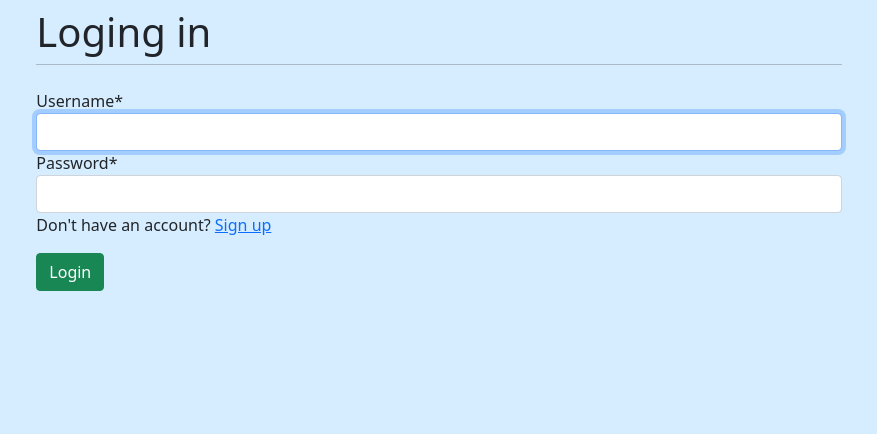
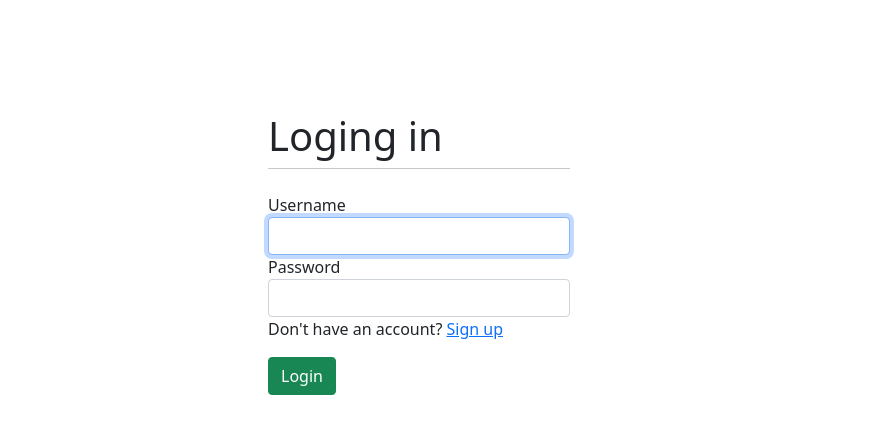
Before and after one commit to tomkeee/Financial_API_new_approach, a Django app: page /login/ in a window 1280 px wide. Shown: the top 434 px of the page, without its empty margins (221-1098 px from the left). Run offline with Django 3.2, Linux system fonts and the light colour scheme; some libraries are stand-ins or nearby versions.

Commit message:
profile login logout

```diff
--- a/instrument/forms.py
+++ b/instrument/forms.py
@@ -9,8 +9,8 @@ class TickerForm(forms.Form):
 class InstrumentForm(ModelForm):
     class Meta:
         model=Instrument
-        fields =['profile','name','price','quantity','region','stake']
-        exclude=['profile']
+        fields =['profiles','name','price','quantity','region','stake']
+        exclude=['profiles']
         widgets={
             'name':forms.TextInput(attrs={'class':'form-control mb-4'}),
             'price': forms.NumberInput(attrs={'class':'form-control mb-4'}),
--- a/instrument/models.py
+++ b/instrument/models.py
@@ -21,10 +21,10 @@ STAKE_CATEGORY=(
         ('Cs','Cash'),
 )
 
+
 User=get_user_model()
-
 class Instrument(models.Model):
-    profile=models.ForeignKey(User,on_delete=CASCADE,blank=True)
+    profiles=models.ForeignKey(User, on_delete=models.SET_NULL, null=True, blank=True)
     name=models.CharField(max_length=120)
     price=models.FloatField(default=0)
     quantity =models.PositiveIntegerField(default=0)
--- a/profiles/models.py
+++ b/profiles/models.py
@@ -7,5 +7,6 @@ class Profile(models.Model):
     created=models.DateTimeField(auto_now_add=True)
     updated= models.DateTimeField(auto_now=True)
 
+
     def __str__(self):
         return f"Profile of {self.user.username}"
--- a/profiles/signals.py
+++ b/profiles/signals.py
@@ -6,7 +6,8 @@ from django.dispatch import receiver
 @receiver(post_save,sender=User)
 def post_save_create_profile(sender,instance,created,**kwargs):
     print(sender)
+    print(instance)
     print(created)
-    print(instance)
+    print(kwargs)
     if created:
         Profile.objects.create(user=instance)
--- a/profiles/views.py
+++ b/profiles/views.py
@@ -10,7 +10,7 @@ User = get_user_model()
 
 def logout_view(request):
     logout(request)
-    return redirect('registraion/login')
+    return redirect('/login')
 
 def login_view(request):
     error_message=None
--- a/templates/registration/baseReg.html
+++ b/templates/registration/baseReg.html
@@ -2,37 +2,9 @@
 <html>
 <head>
     <style>
-        .sidenav{
-            height:100%;
-            width:250px;
-            position: fixed;
-            z-index: 1;
-            top:0;
-            left:0;
-            background-color: #86B7F5;
-            padding-top:20px;
-            overflow-x: hidden;
-        }
-        .sidenav a{
-            padding:6px 8px 6px 16px;
-            text-decoration: none;
-            color:black;
-            display: block;
-            font-size: 1.6em;
-        }
-
-        .sidenav a:hover{
-            color:#f1f1f1;
-        }
-
-        .main{
-
-            margin-left: 40px;
-            padding:0px 10px;
-        }
-        .content{
-            background-color:#D6EDFF;
-        }
+              .asteriskField {
+        display: none;
+      }
     </style>
 
     <meta charset="utf-8">
@@ -45,11 +17,8 @@
 </head>
 <body class="content">
     <div id="content", name="content", class="main">
-        <div class="row justify-content-center">
-            <div class="col-8">
-
-                <h1 class="mt-2">{%block intro%}My Site{%endblock%}</h1>
-                <hr class="mt-0 mb-4">
+        <div class="row justify-content-center mt-3">
+            <div class="col-3 mt-5">
                 {%block content%}
                 {%endblock%}
             </div>
--- a/templates/registration/login.html
+++ b/templates/registration/login.html
@@ -1,12 +1,19 @@
 {%extends 'registration/baseReg.html'%}
 {%load crispy_forms_tags%}
-{%block title%}Login Here{%endblock%}
-{%block intro%} Loging in{%endblock%}
+
+{%block title%}Register{%endblock title%}
+
 {%block content%}
-<form method="POST" class="form-group">
-    {%csrf_token%}
-    {{form|crispy}}
-    <p>Don't have an account? <a href="/register/">Sign up</a></p>
-    <button type="submit" class="btn btn-success">Login</button>
-</form>
+<h1 class="mt-5">Loging in</h1>
+<hr class="mt-0 mb-4">
+
+<div class="mt-3">
+    <form method="POST" class="form_login">
+        {%csrf_token%}
+        {{form|crispy}}
+        <p>Don't have an account? <a href="/register/">Sign up</a></p>
+        <button type="submit" class="btn btn-success">Login</button>
+    </form>
+</div>
+
 {%endblock%}
```
Also changed, not shown: templates/registration/register.html (+6 -1 lines), db.sqlite3, instrument/migrations/0002_instrument_profiles.py (added).
